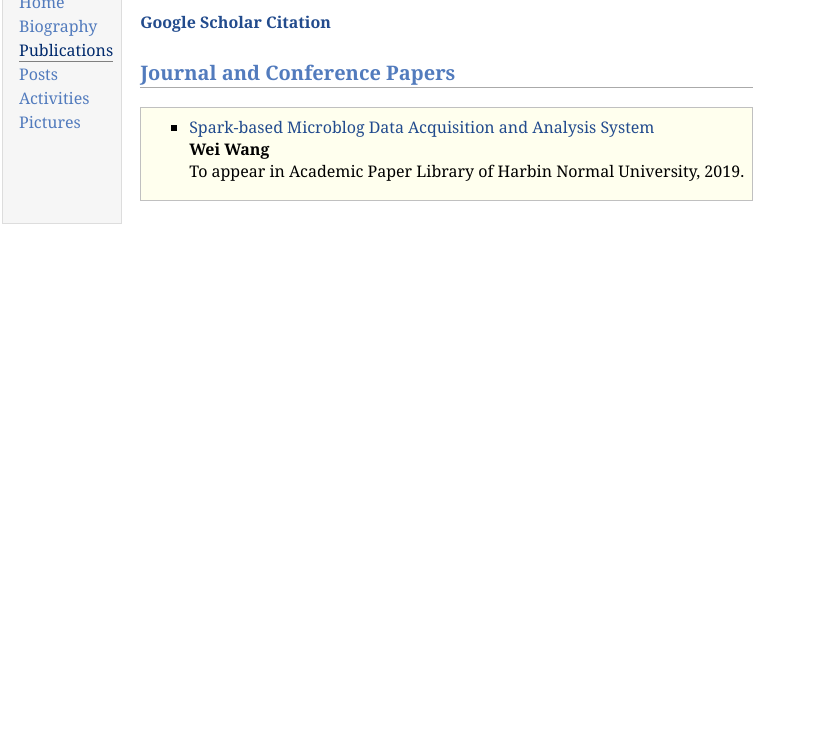
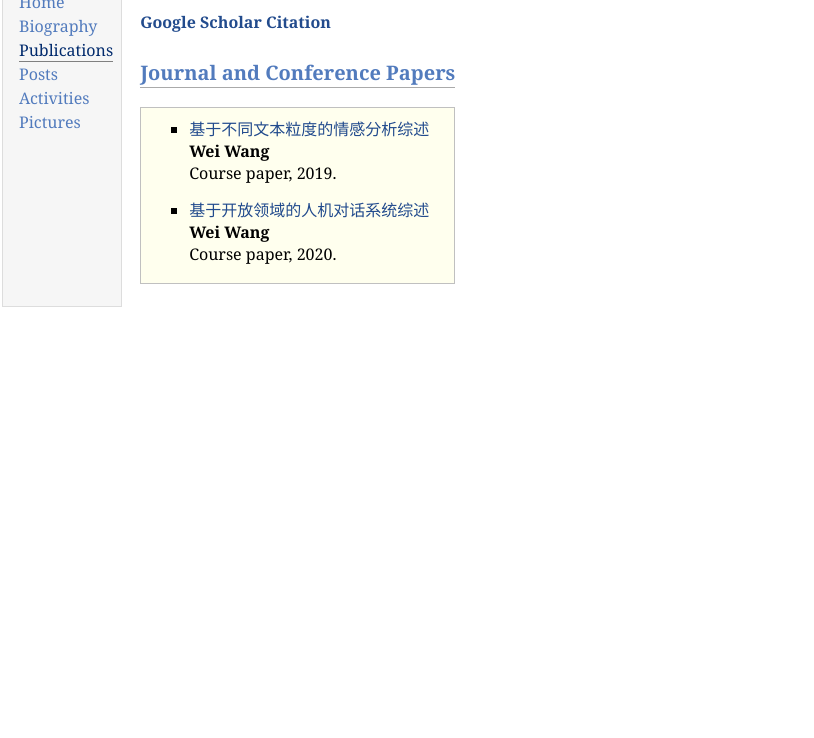
Before and after one commit to WDevin/WDevin.github.io, a plain HTML site: page publications.html in a window 1280 px wide. Shown: the part 62-800 px from the top of the page, without its empty margins (0-814 px from the left). Drawn offline with Linux system fonts and the light colour scheme; a script that the page names is missing.

Commit message:
update course paper

```diff
--- a/publications.html
+++ b/publications.html
@@ -46,9 +46,16 @@ var _hmt = _hmt || [];
 <div class="infoblock">
 <div class="blockcontent">
 <ul>
-<li><a href="paper/spark-hnu.pdf">Spark-based Microblog Data Acquisition and Analysis System</a><br />
+<li><a href="paper/基于不同文本粒度的情感分析综述.pdf">基于不同文本粒度的情感分析综述</a><br />
 <b>Wei Wang</b><br />
-To appear in Academic Paper Library of Harbin Normal University, 2019.<br /></p>
+Course paper, 2019.<br /></p>
+</li>
+</ul>
+
+<ul>
+<li><a href="paper/基于开放领域的人机对话系统综述.pdf">基于开放领域的人机对话系统综述</a><br />
+<b>Wei Wang</b><br />
+Course paper, 2020.<br /></p>
 </li>
 </ul>
 
```
